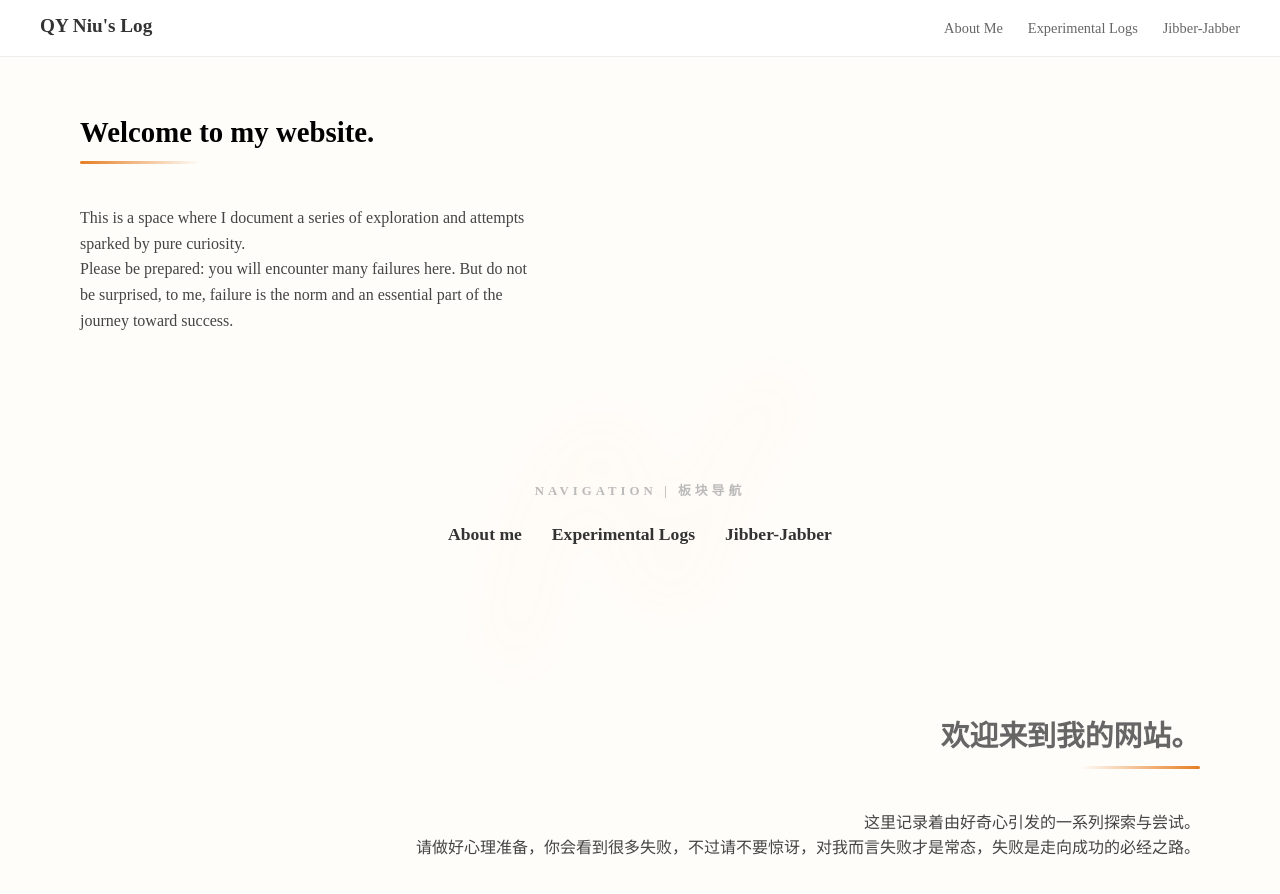
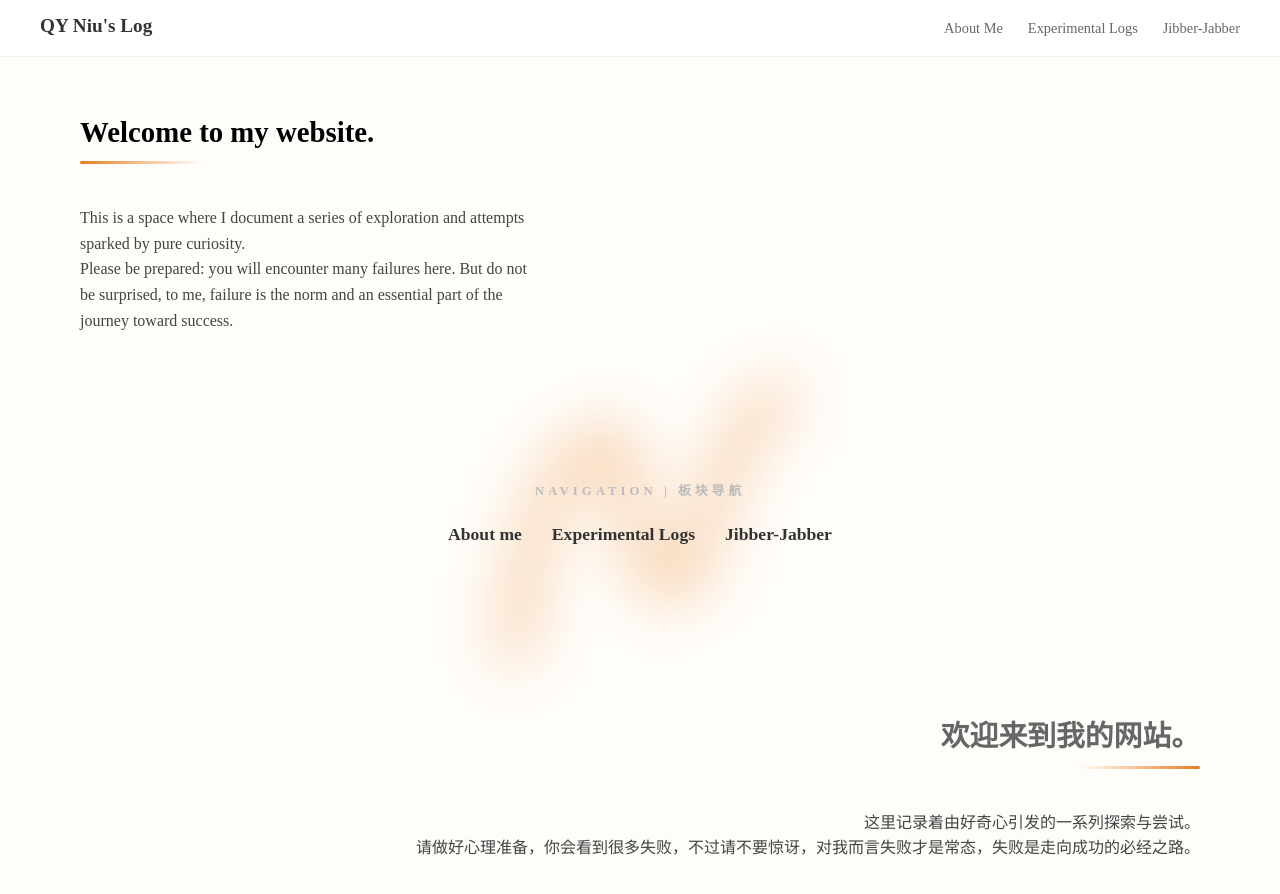
Before and after one commit to nqy-exp/nqy-exp.github.io, a Jekyll site: the page built from index.md, in a window 1280 px wide and 900 px high. Shown: the top 894 px of the window. Built offline with Jekyll 4.4.1, drawn with Linux system fonts in a browser that asks for light colours.

Commit message:
Update style.css

```diff
--- a/assets/css/style.css
+++ b/assets/css/style.css
@@ -345,7 +345,7 @@
   object-fit: contain;
 
   /* 【艺术化处理：实现“光晕”效果】 */
-  opacity: 0.05;       /* 极低的透明度：让它看起来像是一种若隐若现的影子 */
+  opacity: 0.5;       /* 极低的透明度：让它看起来像是一种若隐若现的影子 */
   filter: blur(30px);  /* 【关键】大幅度模糊：把 Logo 变成一团“光影”，而不是一个图形 */
   transform: rotate(-15deg); /* 轻微旋转，增加动态的不对称美感 */
 }
```
